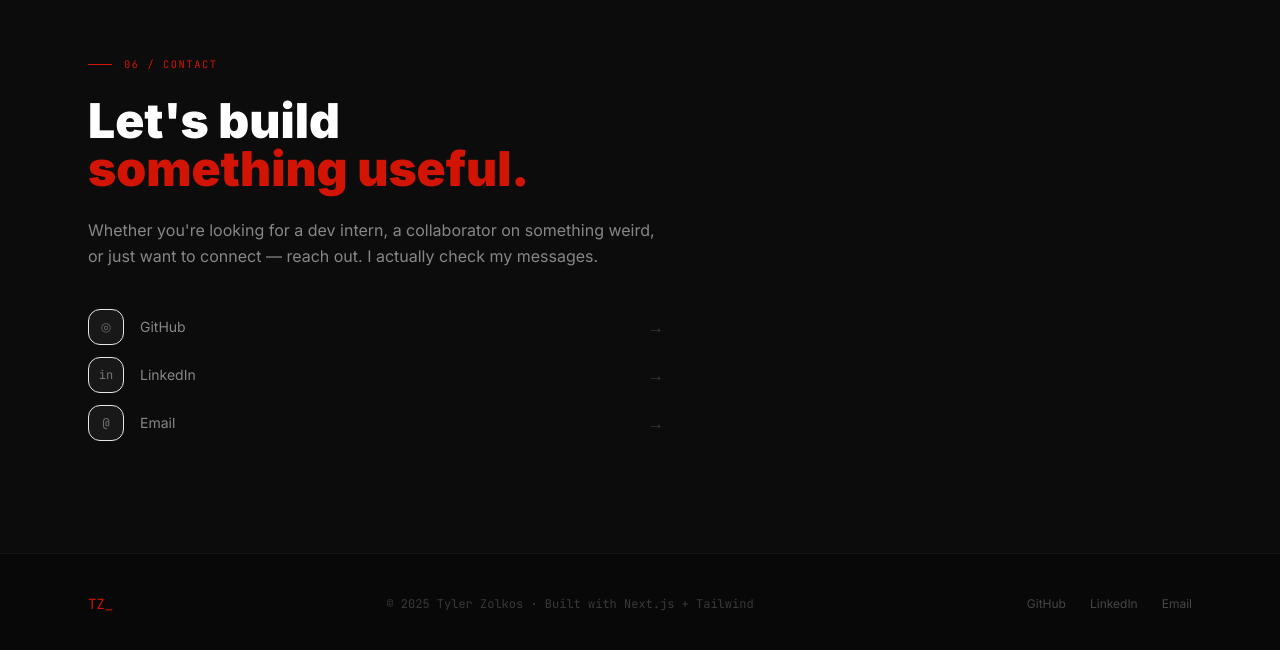
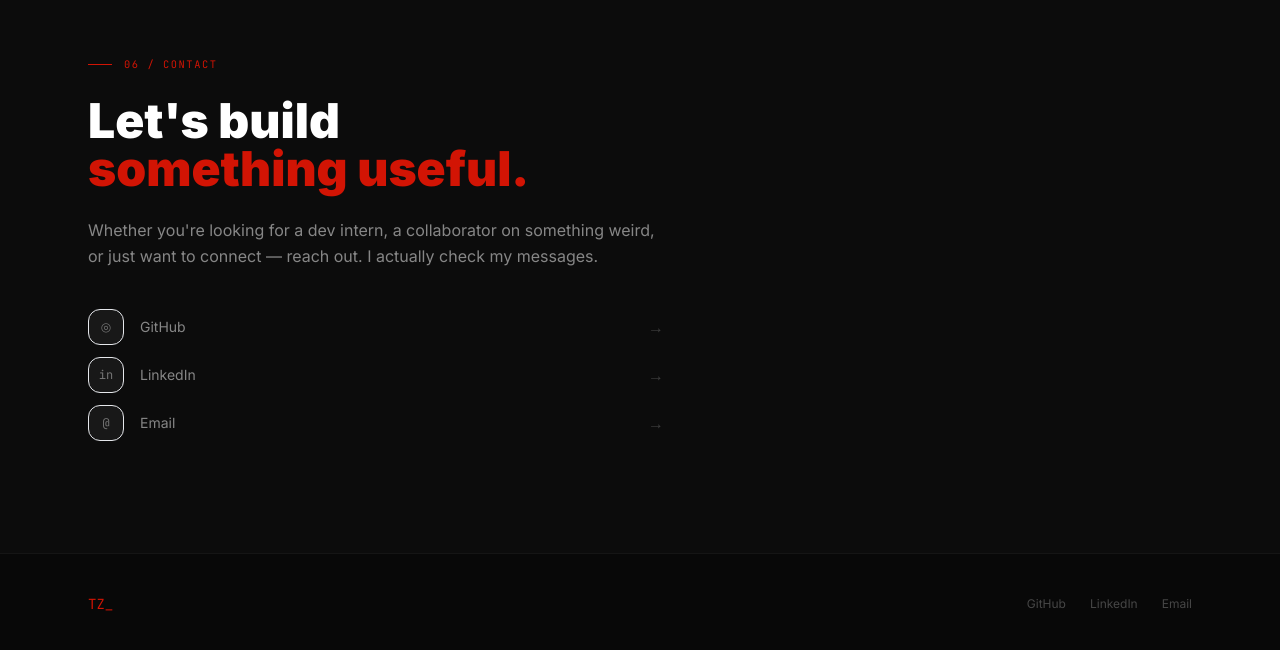
Before and after one commit to TylerZolk/TylerPort, a Next.js app: page / in a window 1280 px wide. Shown: the part 5912-6562 px from the top of the page. Built offline with nearby package versions, Linux system fonts and the light colour scheme.

Commit message:
removal of copyright

```diff
--- a/src/components/Footer.tsx
+++ b/src/components/Footer.tsx
@@ -4,11 +4,7 @@ export default function Footer() {
       <div className="max-w-6xl mx-auto px-6 flex flex-col md:flex-row items-center justify-between gap-4">
         <span className="font-mono text-sm text-[#D21404]">TZ_</span>
 
-        <p className="font-mono text-xs text-white/20 text-center">
-          © 2025 Tyler Zolkos · Built with Next.js + Tailwind
-        </p>
-
-        <div className="flex gap-6">
+<div className="flex gap-6">
           {["GitHub", "LinkedIn", "Email"].map((item) => (
             <a
               key={item}
```
